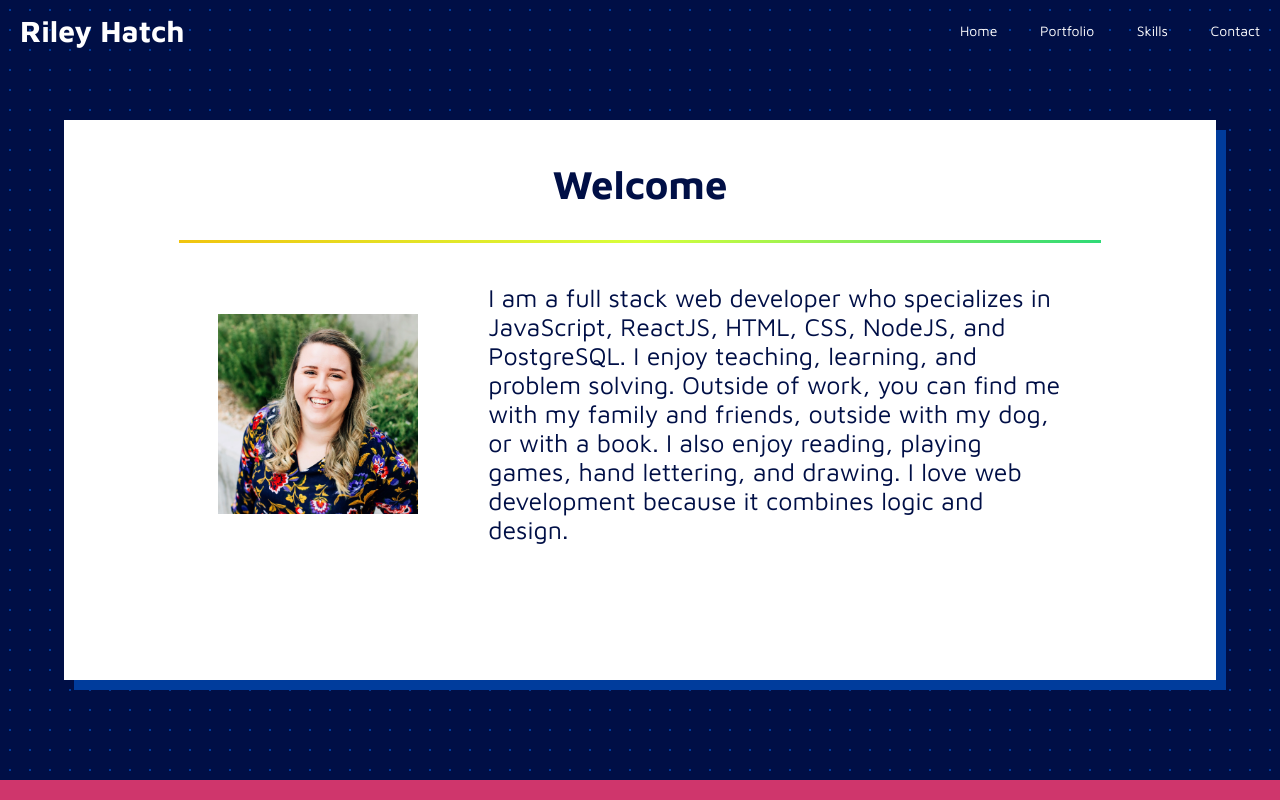
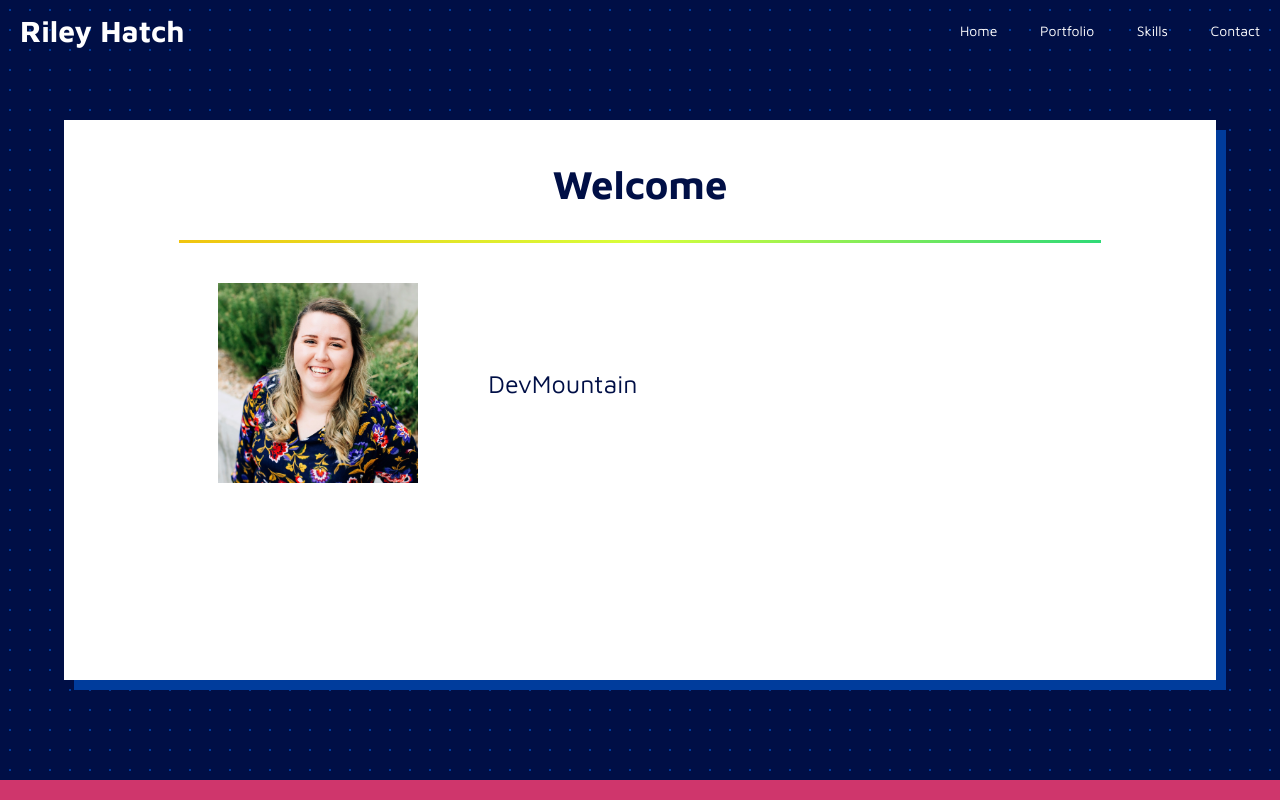
Before and after one commit to rileyeh/portfolio, a React (Create React App) app: page / in a window 1280 px wide. Built offline with nearby package versions, Linux system fonts and the light colour scheme.

Commit message:
lecture example

```diff
--- a/src/Components/Home.js
+++ b/src/Components/Home.js
@@ -14,7 +14,8 @@ export default function Home() {
         <Main>
           <img src={riley} alt=''/>
           <Text>
-          I am a full stack web developer who specializes in JavaScript, ReactJS, HTML, CSS, NodeJS, and PostgreSQL. I enjoy teaching, learning, and problem solving. Outside of work, you can find me with my family and friends, outside with my dog, or with a book. I also enjoy reading, playing games, hand lettering, and drawing. I love web development because it combines logic and design.
+          {/* I am a full stack web developer who specializes in JavaScript, ReactJS, HTML, CSS, NodeJS, and PostgreSQL. I enjoy teaching, learning, and problem solving. Outside of work, you can find me with my family and friends, outside with my dog, or with a book. I also enjoy reading, playing games, hand lettering, and drawing. I love web development because it combines logic and design. */}
+          DevMountain
           </Text>
         </Main>
       </Card>
```
